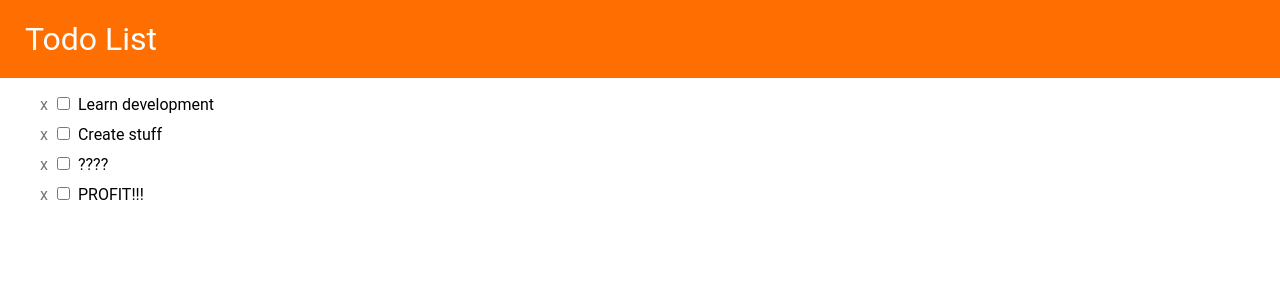
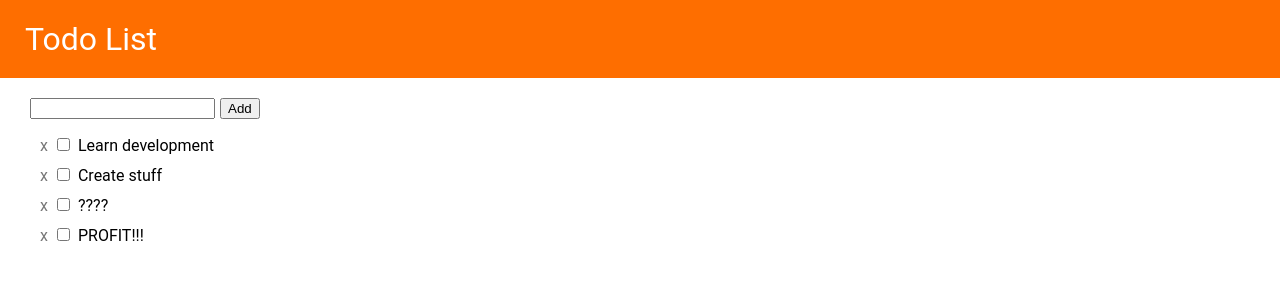
Before and after one commit to Fyrex746/recruitment-test, a React (Create React App) app: page / in a window 1280 px wide. Shown: the top 300 px of the page. Built offline with nearby package versions, Linux system fonts and the light colour scheme.

Commit message:
add task

```diff
--- a/src/App.js
+++ b/src/App.js
@@ -30,6 +30,7 @@ export default function App() {
   return (
     <div>
       <h1>Todo List</h1>
+      <AddTask addTask={handleAddTask} />
       <ul>
         {tasks.map(task => <TodoItem
           key={task.id}
@@ -59,6 +60,11 @@ export default function App() {
     const nextTasks = tasks.filter(task => task.id !== id);
     setTasks(nextTasks);
   }
+
+  function handleAddTask(task) {
+    const nextTasks = [...tasks, task];
+    setTasks(nextTasks);
+  }
 }
 
 function TodoItem({task, onSetDone, onDelete}) {
@@ -75,3 +81,21 @@ function TodoItem({task, onSetDone, onDelete}) {
     <label for={id} className={isDone ? 'done' : ''}>{text}</label>
   </li>
 }
+
+function AddTask({addTask}) {
+  const [text, setText] = useState('');
+  return <div className="AddTask">
+    <input value={text} onChange={event => setText(event.target.value)}></input>
+    <button onClick={handleClick}>Add</button>
+  </div>
+
+  function handleClick() {
+    const task = {
+      id: String(Date.now()),
+      text,
+      isDone: false
+    };
+    setText('');
+    addTask(task);
+  }
+}
--- a/src/styles.css
+++ b/src/styles.css
@@ -39,3 +39,14 @@ label {
 label.done {
 	text-decoration-line: line-through;
 }
+
+.AddTask {
+	margin-top: 20px;
+}
+
+.AddTask input {
+	margin-left: 30px;
+}
+.AddTask button {
+	margin-left: 5px;
+}
```
